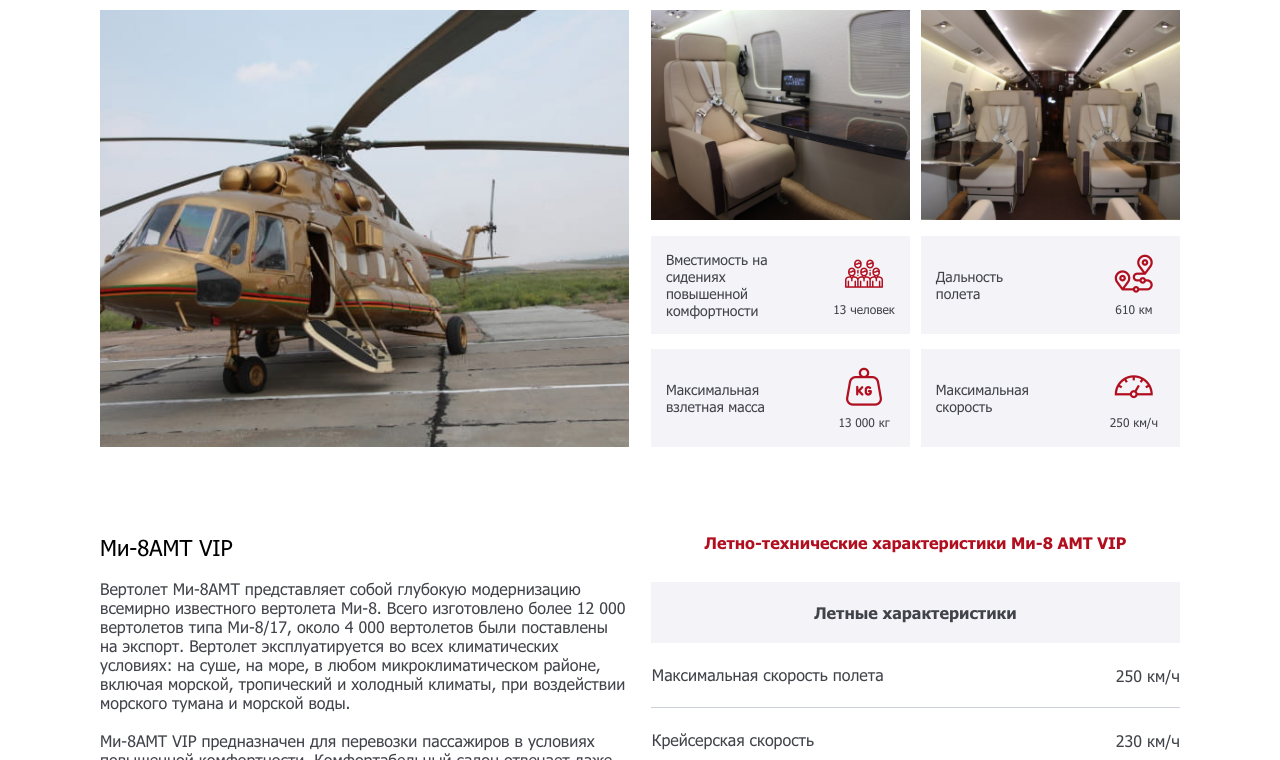
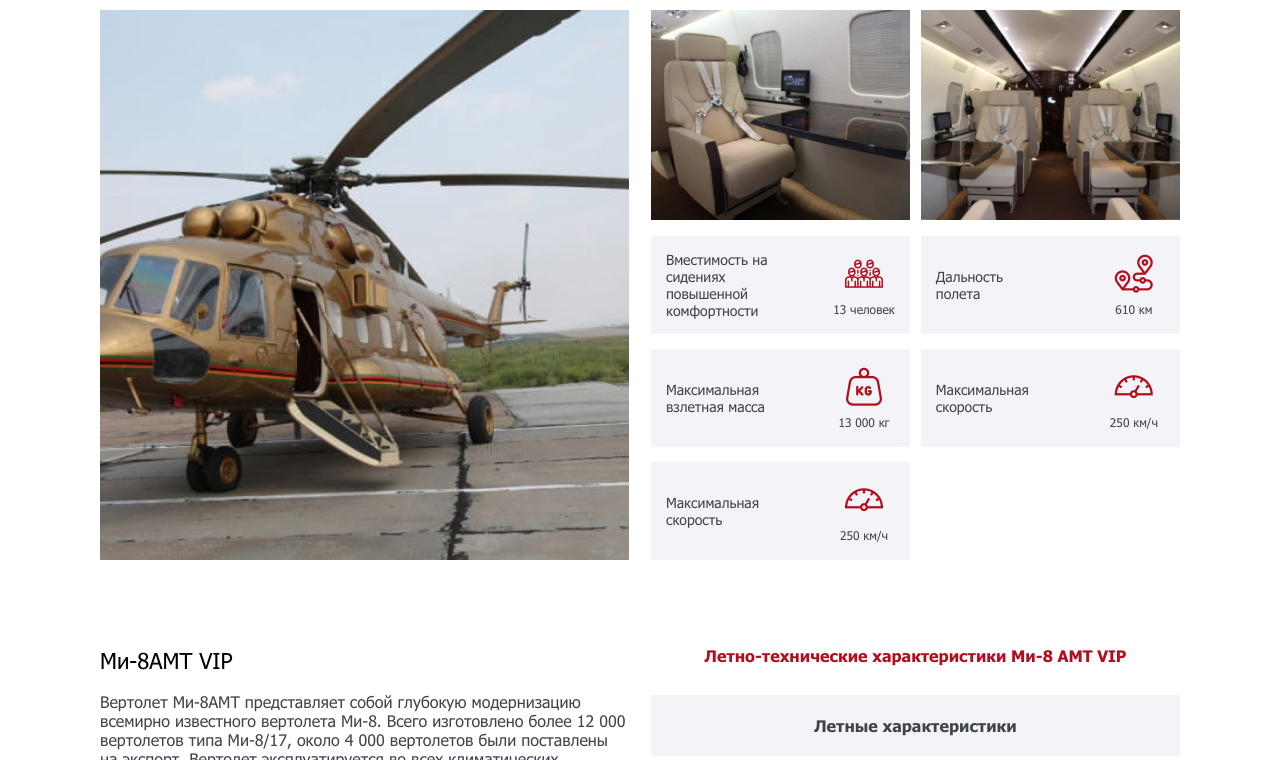
Before and after one commit to Plema/Aerotechnology, a website: page assets/products-new.html in a window 1280 px wide. Shown: the part 602-1362 px from the top of the page. Drawn offline with nearby package versions, Linux system fonts and the light colour scheme; files that its build step writes are made by us from their sources; files whose address does not match are found by name.

Commit message:
products-new fix

```diff
--- a/assets/products-new.html
+++ b/assets/products-new.html
@@ -49,6 +49,10 @@
                 <li>
                   <p>Максимальная взлетная масса</p>
                   <span><i class="icon-gallere3"></i>13 000 кг</span>
+                </li>
+                <li>
+                  <p>Максимальная скорость </p>
+                  <span><i class="icon-gallere4"></i>250 км/ч</span>
                 </li>
                 <li>
                   <p>Максимальная скорость </p>
--- a/assets/scss/products-internal.scss
+++ b/assets/scss/products-internal.scss
@@ -426,7 +426,6 @@
                         margin: 0 -1%;
                         display: flex;
                         flex-wrap: wrap;
-                        justify-content: center;
                         li{
                             width: 48%;
                             display: flex;
```
Also changed, not shown: markup/products-new.html (+4 -0 lines), markup/css/products-internal.min.css, 2 other files.
